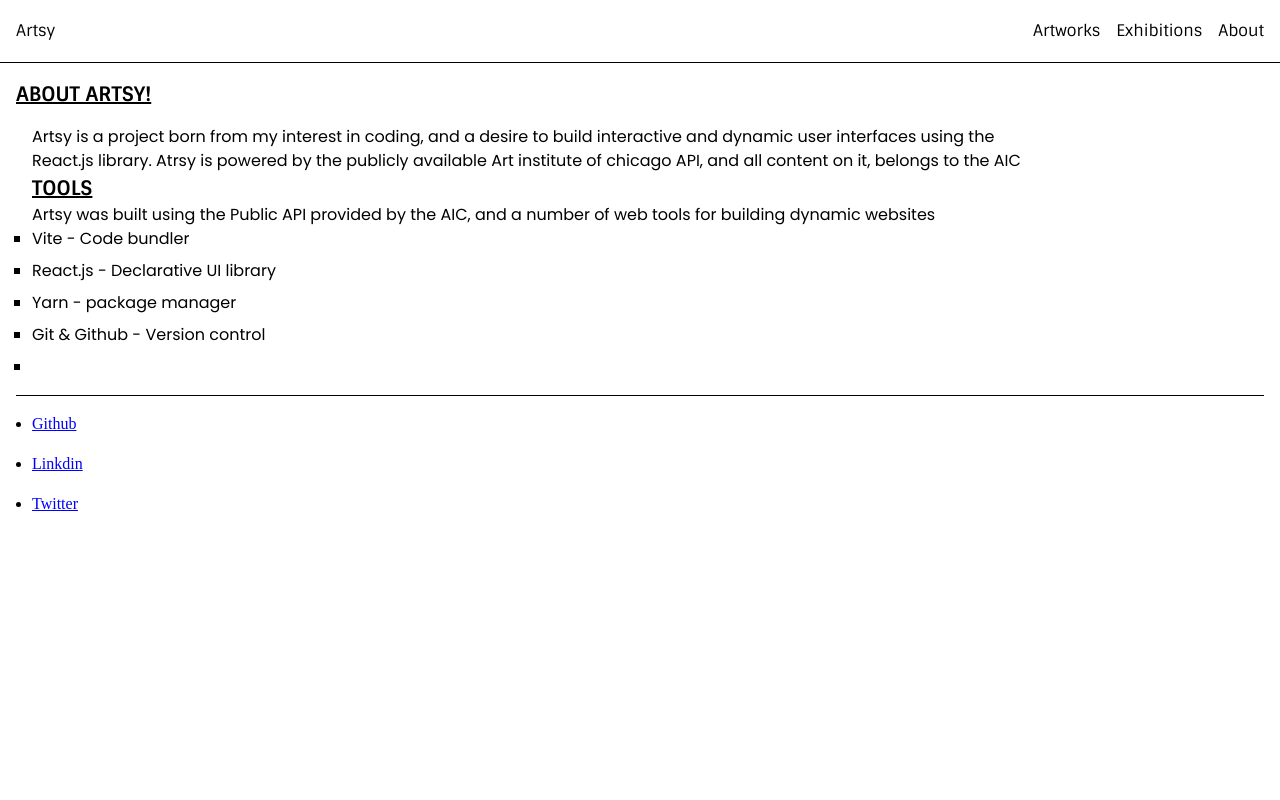
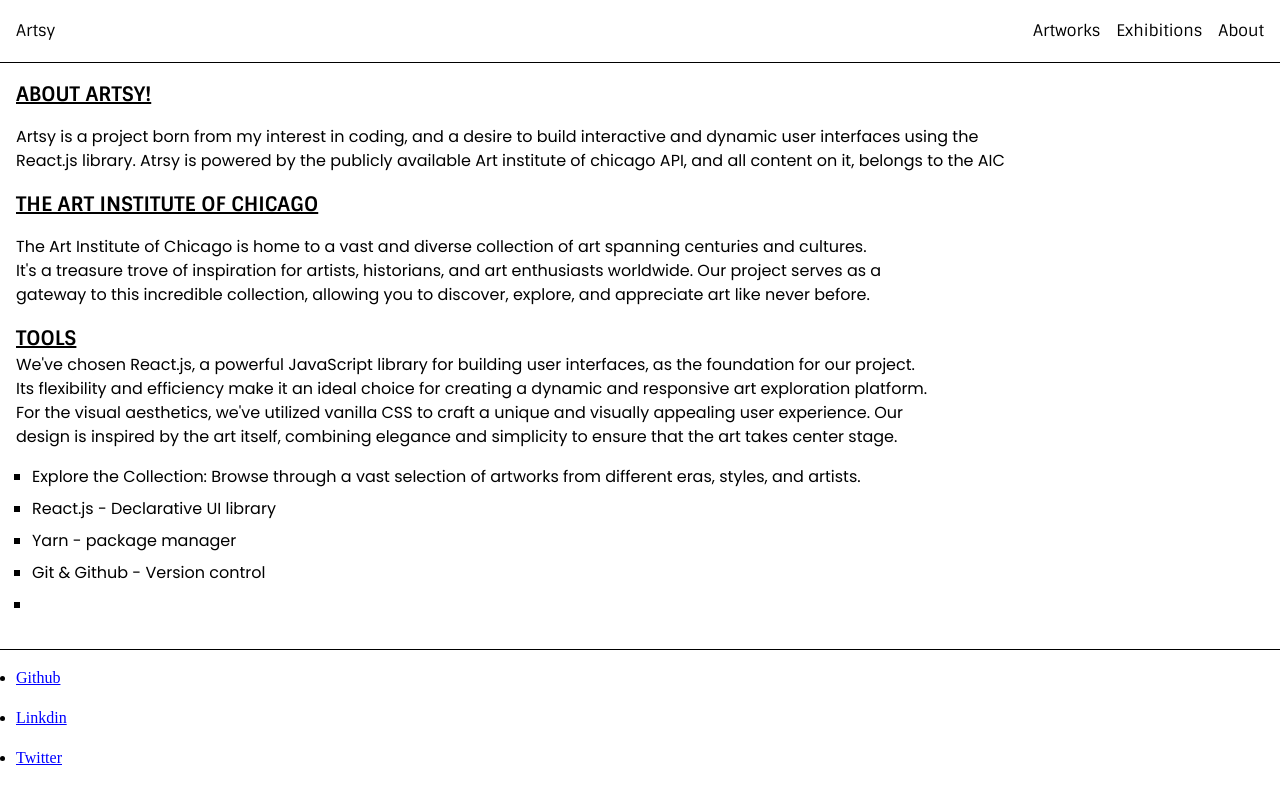
Before and after one commit to Barry-san/art-gallery, a React (Vite) app: page /about in a window 1280 px wide. Built offline with nearby package versions, Linux system fonts and the light colour scheme.

Commit message:
fixed content of about page

```diff
--- a/src/pages/about.jsx
+++ b/src/pages/about.jsx
@@ -1,22 +1,42 @@
 function About() {
   return (
-    <div className="about">
-      <h1 className="title">About Artsy!</h1>
+    <div>
       <div className="about">
+        <h1 className="title">About Artsy!</h1>
         <p>
           Artsy is a project born from my interest in coding, and a desire to
           build interactive and dynamic user interfaces using the React.js
           library. Atrsy is powered by the publicly available Art institute of
           chicago API, and all content on it, belongs to the AIC
         </p>
+        <h2 className="title">The Art Institute of Chicago</h2>
+        <p>
+          The Art Institute of Chicago is home to a vast and diverse collection
+          of art spanning centuries and cultures. It&apos;s a treasure trove of
+          inspiration for artists, historians, and art enthusiasts worldwide.
+          Our project serves as a gateway to this incredible collection,
+          allowing you to discover, explore, and appreciate art like never
+          before.
+        </p>
         <div className="tools">
           <h2 className="title">Tools</h2>
           <p>
-            Artsy was built using the Public API provided by the AIC, and a
-            number of web tools for building dynamic websites
+            We&apos;ve chosen React.js, a powerful JavaScript library for
+            building user interfaces, as the foundation for our project. Its
+            flexibility and efficiency make it an ideal choice for creating a
+            dynamic and responsive art exploration platform.
+          </p>
+          <p>
+            For the visual aesthetics, we&apos;ve utilized vanilla CSS to craft
+            a unique and visually appealing user experience. Our design is
+            inspired by the art itself, combining elegance and simplicity to
+            ensure that the art takes center stage.
           </p>
           <ul>
-            <li>Vite - Code bundler</li>
+            <li>
+              <span>Explore the Collection:</span> Browse through a vast
+              selection of artworks from different eras, styles, and artists.
+            </li>
             <li>React.js - Declarative UI library</li>
             <li>Yarn - package manager</li>
             <li>Git & Github - Version control</li>
--- a/src/styles/about.css
+++ b/src/styles/about.css
@@ -4,6 +4,7 @@
     display: flex;
     flex-direction: column;
     justify-content: space-evenly;
+    gap: 1rem;
 }
 
 
@@ -27,7 +28,7 @@
 
 .tools ul {
     list-style: square;
-    padding: 0;
+    padding: 1rem;
     display: flex;
     flex-direction: column;
     justify-content: space-evenly;
```
